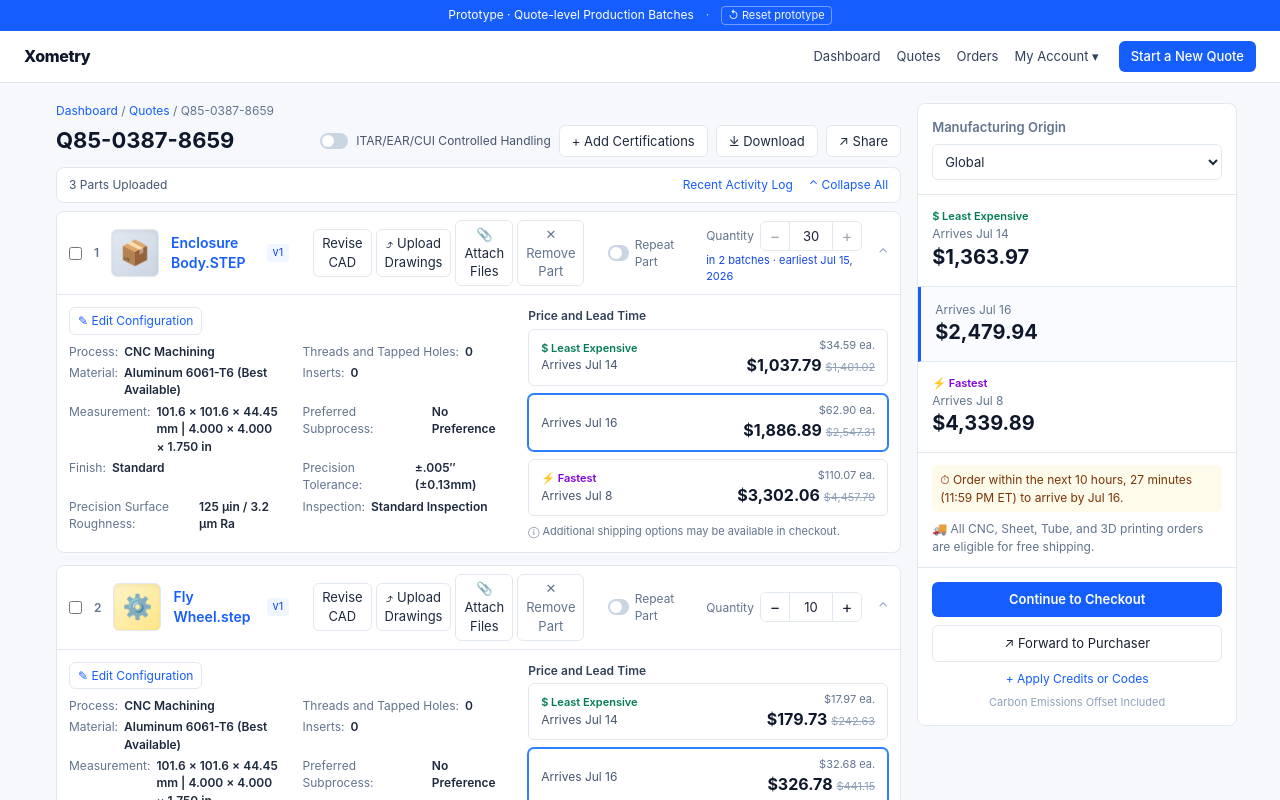
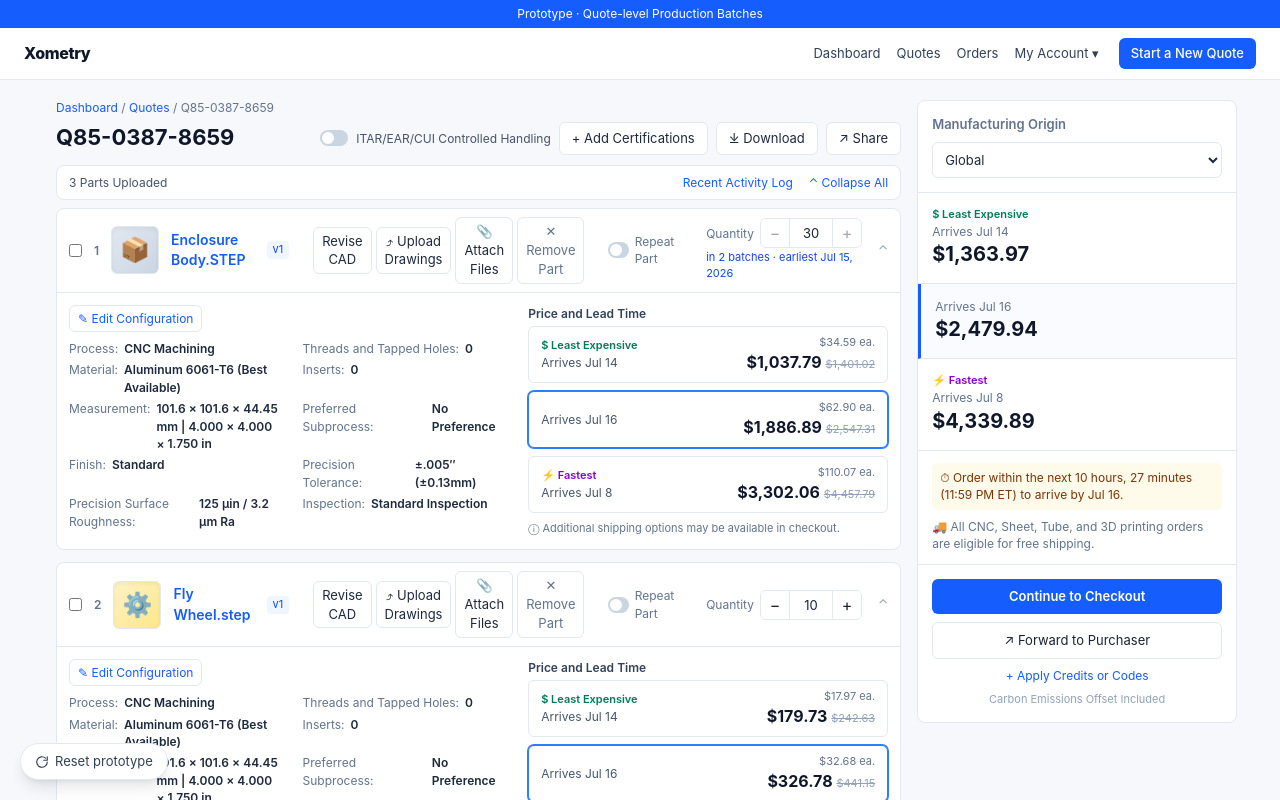
Before and after one commit to lindseywu5/quote-level-production-batch-prototype, a Next.js app in the folder app/: page / in a window 1280 px wide. Shown: the top 800 px of the page. Built offline with nearby package versions, Linux system fonts and the light colour scheme.

Commit message:
ui: move reset prototype to floating button at bottom-left

```diff
--- a/app/src/app/layout.tsx
+++ b/app/src/app/layout.tsx
@@ -1,6 +1,7 @@
 import type { Metadata } from "next";
 import "./globals.css";
 import { TopBar } from "@/components/TopBar";
+import { ResetButton } from "@/components/ResetButton";
 import { QuoteProvider } from "@/lib/store";
 
 export const metadata: Metadata = {
@@ -17,6 +18,7 @@
         <QuoteProvider>
           <TopBar />
           {children}
+          <ResetButton />
         </QuoteProvider>
       </body>
     </html>
--- /dev/null
+++ b/app/src/components/ResetButton.tsx
@@ -0,0 +1,37 @@
+"use client";
+
+import { resetQuote } from "@/lib/store";
+
+export function ResetButton() {
+  const handleReset = () => {
+    const ok = window.confirm(
+      "Reset the prototype to its default mock data? Any edits you've made (quantities, batches, etc.) will be cleared.",
+    );
+    if (!ok) return;
+    resetQuote();
+    window.location.assign("/");
+  };
+
+  return (
+    <button
+      onClick={handleReset}
+      title="Clear local edits and reload the default mock data"
+      className="fixed bottom-5 left-5 z-30 inline-flex items-center gap-1.5 rounded-full border border-slate-200 bg-white px-3.5 py-2 text-[13px] text-slate-700 shadow-lg hover:border-slate-300 hover:text-slate-900"
+    >
+      <svg
+        viewBox="0 0 24 24"
+        fill="none"
+        stroke="currentColor"
+        strokeWidth="2"
+        strokeLinecap="round"
+        strokeLinejoin="round"
+        aria-hidden="true"
+        className="h-3.5 w-3.5"
+      >
+        <path d="M21 12a9 9 0 1 1-3-6.7" />
+        <polyline points="21 3 21 9 15 9" />
+      </svg>
+      Reset prototype
+    </button>
+  );
+}
--- a/app/src/components/TopBar.tsx
+++ b/app/src/components/TopBar.tsx
@@ -1,32 +1,10 @@
-"use client";
-
 import Link from "next/link";
-import { resetQuote } from "@/lib/store";
 
 export function TopBar() {
-  const handleReset = () => {
-    const ok =
-      typeof window === "undefined" ||
-      window.confirm(
-        "Reset the prototype to its default mock data? Any edits you've made (quantities, batches, etc.) will be cleared.",
-      );
-    if (!ok) return;
-    resetQuote();
-    if (typeof window !== "undefined") window.location.assign("/");
-  };
-
   return (
     <>
-      <div className="flex items-center justify-center gap-3 bg-blue-600 py-1.5 text-center text-xs text-white">
-        <span>Prototype · Quote-level Production Batches</span>
-        <span className="text-blue-200">·</span>
-        <button
-          onClick={handleReset}
-          className="rounded border border-white/40 px-1.5 py-[1px] text-[11px] text-white/95 hover:bg-white/10"
-          title="Clear local edits and reload the default mock data"
-        >
-          ↺ Reset prototype
-        </button>
+      <div className="bg-blue-600 py-1.5 text-center text-xs text-white">
+        Prototype · Quote-level Production Batches
       </div>
       <header className="flex items-center gap-5 border-b border-slate-200 bg-white px-6 py-2.5">
         <Link
```
